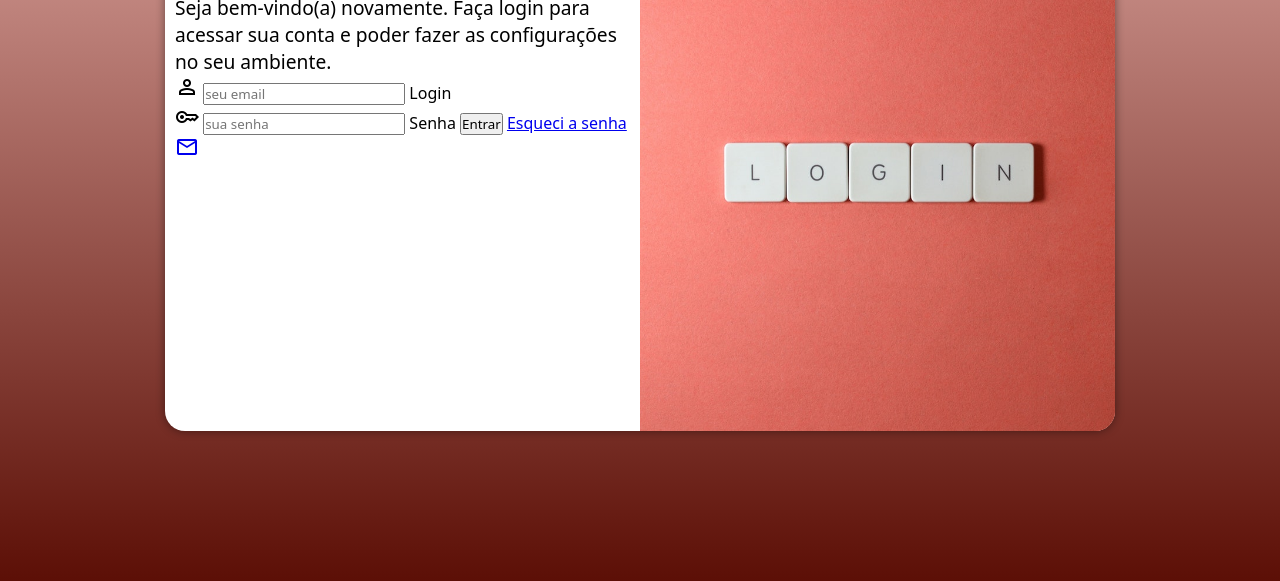
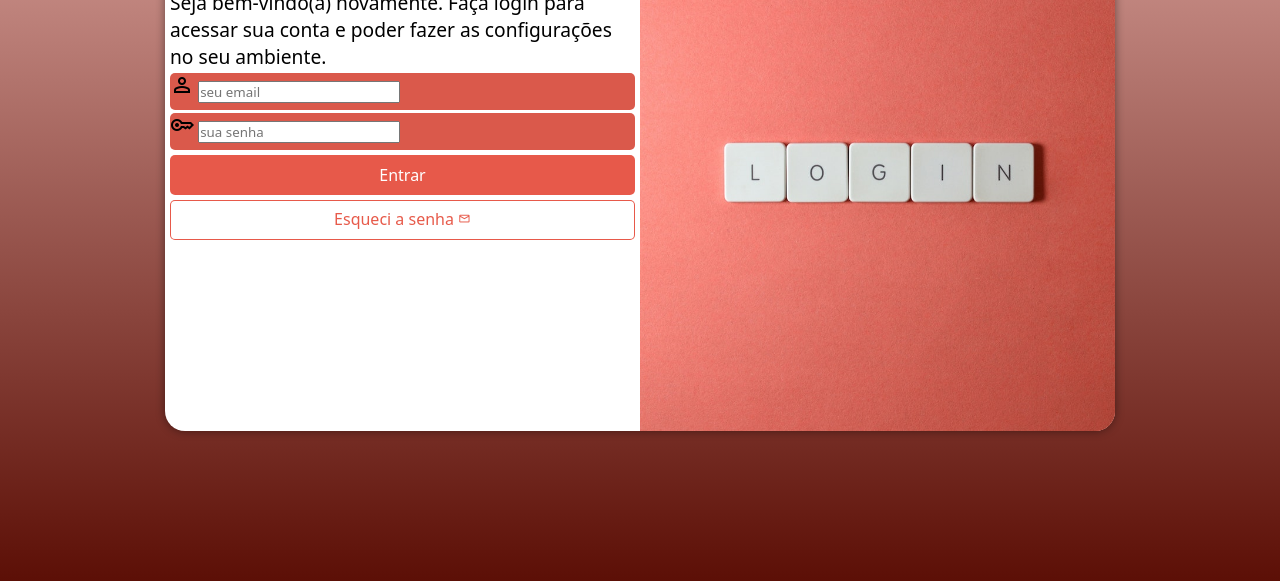
Before and after one commit to freire-bruno/projeto-login, a plain HTML site: page index.html in a window 1280 px wide. Shown: the part 219-800 px from the top of the page. Drawn offline with nearby package versions, Linux system fonts and the light colour scheme.

Commit message:
updated style

```diff
--- a/estilos/style.css
+++ b/estilos/style.css
@@ -8,7 +8,7 @@
 }
 
 body, html {
-    background-color: #1c723d9d;
+    background-color: #4e9c6c9d;
     height: 100vh;
     width: 100vw;
 
@@ -48,7 +48,7 @@ section#login > div#imagem {
 
 section#login > div#formulario {
     display: block;
-    padding: 10px;
+    padding: 5px;
 
 }
 
@@ -60,3 +60,58 @@ div#formulario > h1 {
 div#formulario > p {
     font-size: 0.8em;
 }
+
+form > div.campo {
+    background-color: #da594b;
+    display: block;
+    width: 100%;
+    height: 37px;
+    border-radius: 5px;
+    margin: 3px 0px;
+
+}
+
+div.campo > label {
+    display: none;
+}
+
+.entrar {
+    display: block;
+    font-size: 1em;
+    width: 100%;
+    height: 40px;
+    background-color: #e44331e0;
+    color: white;
+    border: none;
+    border-radius: 5px;
+    margin-top: 5px;
+}
+
+.entrar:hover {
+    background-color: #94281ce0;
+    cursor: pointer;
+}
+
+a.botao {
+    display: block;
+    text-align: center;
+    font-size: 1em;
+    width: 100%;
+    height: 40px;
+    padding-top: 7px;
+    margin-top: 5px;
+    background-color: white;
+    color: #e44331e0;
+    border: 1px solid #e44331e0;
+    border-radius: 5px;
+    text-decoration: none;
+
+}
+
+a.botao:hover {
+    background-color: #ec877ce0;
+}
+
+a.botao > span {
+    font-size: 0.8em;
+}
--- a/index.html
+++ b/index.html
@@ -20,7 +20,7 @@
                 <h1>Login</h1>
                 <p>Seja bem-vindo(a) novamente. Faça login para acessar sua conta e poder fazer as configurações no seu ambiente.</p>
                 <form action="login.php" method="post" autocomplete="on">
-                    <div class="campoa">
+                    <div class="campo">
                         <span class="material-symbols-outlined">person</span>
                         <input type="email" name="login" id="ilogin" placeholder="seu email" autocomplete="email" required maxlength="30">
                         <label for="ilogin">Login</label>
@@ -29,9 +29,9 @@
                         <span class="material-symbols-outlined">key</span>
                         <input type="password" name="senha" id="isenha" placeholder="sua senha" autocomplete="current-password"required minlength="8" maxlength="20">
                         <label for="isenha">Senha</label>
-                        <input type="submit" value="Entrar">
-                        <a href="esqueci.html">Esqueci a senha <span class="material-symbols-outlined">mail</span></a>
                     </div>
+                        <input type="submit" value="Entrar" class="entrar">
+                        <a href="esqueci.html" class="botao">Esqueci a senha <span class="material-symbols-outlined">mail</span></a>
                 </form>
 
             </div>
```
